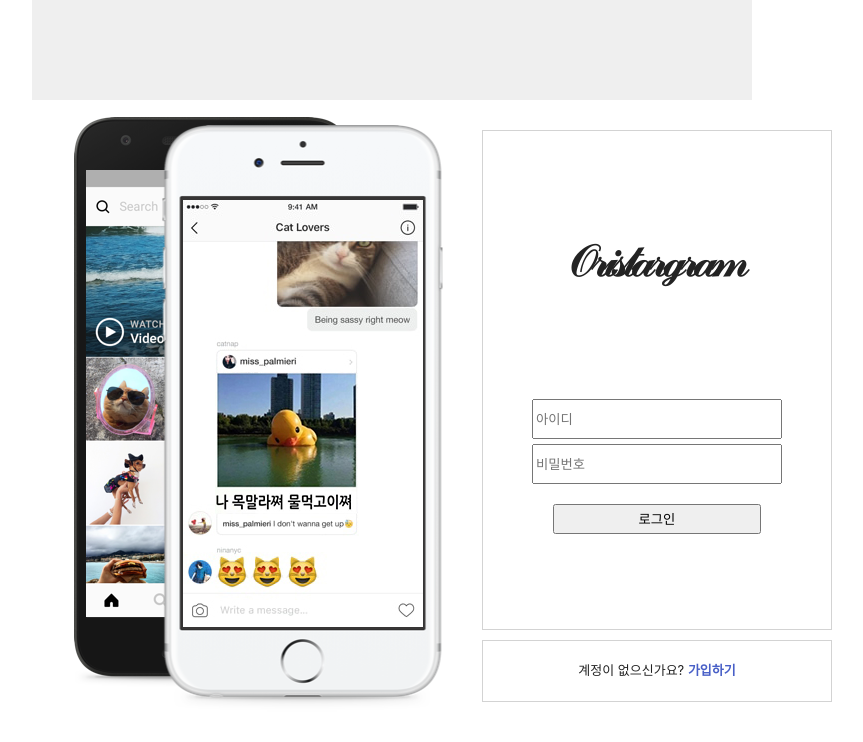
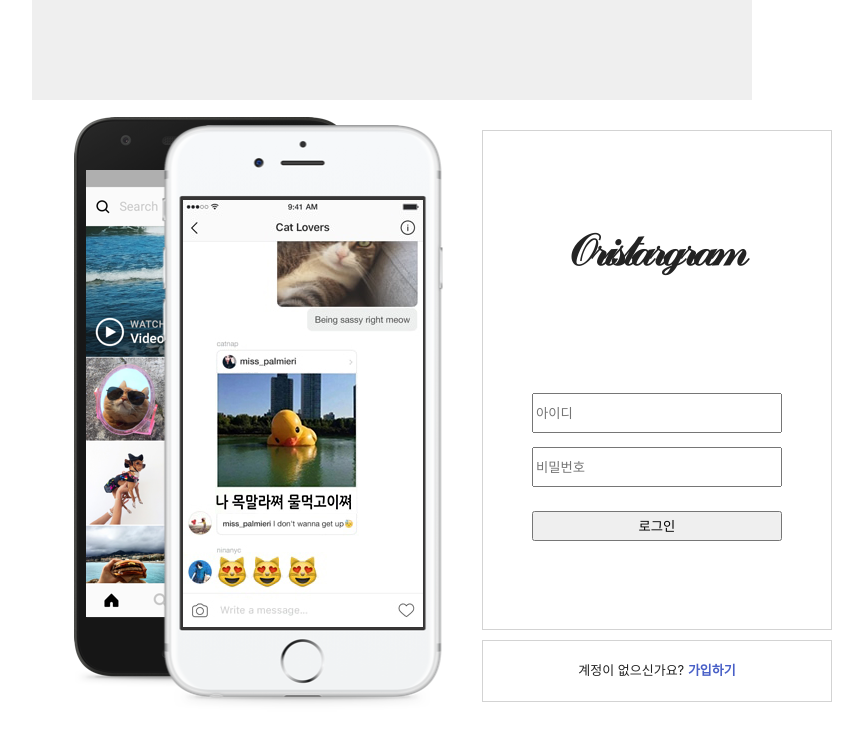
Before and after one commit to CureLatte/insta_clone_oridoong, a Flask app: page / in a window 1280 px wide. Shown: the top 742 px of the page, without its empty margins (248-1111 px from the left). Run offline with Flask 2, Linux system fonts and the light colour scheme; some libraries are stand-ins or nearby versions.

Commit message:
수정 - 로그인 에러 기능 추가

```diff
--- a/static/css/log_style.css
+++ b/static/css/log_style.css
@@ -66,18 +66,24 @@
 }
 
 #log-box > input {
-    margin-top: 5px;
+    margin-top: 10px;
     width: 250px;
     height: 40px;
 }
 
-#help-id, #help-password {
-    font-size: 5px;
+#log-box > p {
+    color: blue;
+    font-size: 12px;
+}
+
+.help > p {
+    color: red;
+    font-size: 12px;
 }
 
 #sign-in-box #log_button {
     margin-top: 20px;
-    width: 208px;
+    width: 250px;
     height: 30px;
 }
 
--- a/static/javascript/login.js
+++ b/static/javascript/login.js
@@ -4,7 +4,7 @@
 
     if (username == "") {
         $("#help-id-login").text("아이디를 입력해주세요.")
-        $("#input-username").focus()
+        $("#user_id").focus()
         return;
     } else {
         $("#help-id-login").text("")
@@ -12,7 +12,7 @@
 
     if (password == "") {
         $("#help-password-login").text("비밀번호를 입력해주세요.")
-        $("#input-password").focus()
+        $("#user_pw").focus()
         return;
     } else {
         $("#help-password-login").text("")
@@ -31,7 +31,7 @@
                 window.location.href = '/index_page'
             } else {
                 // 로그인이 안되면 에러메시지를 띄웁니다.
-                alert(response['msg'])
+                $("#help-login").text('아이디 또는 비밀번호가 잘못 입력 되었습니다.\n 아이디와 비밀번호를 정확히 입력해 주세요.')
             }
         }
     })
--- a/templates/login.html
+++ b/templates/login.html
@@ -33,19 +33,15 @@
                 <p id="title">𝓞𝓻𝓲𝓼𝓽𝓪𝓻𝓰𝓻𝓪𝓶</p>
                 <div id="log-box">
                     <input type="text" id="user_id" placeholder="아이디"/>
-                    <div class="id_field">
-                        <p id="help-id-login" class="is-danger"></p>
-                    </div>
+                    <p id="help-id-login" class="help"></p>
                     <input type="text" id="user_pw" placeholder="비밀번호"/>
-                    <div class="pw_field">
-                    </div>
+                    <p id="help-password-login" class="help"></p>
                 </div>
-
                 <button id="log_button" onclick="login()">로그인</button>
+                <p id="help-login" class="help"></p>
             </div>
             <div id="sign-up-box">
                 <p>계정이 없으신가요? <a href="/sign_up"><b>가입하기</b></a></p>
-
             </div>
         </div>
     </div>
```
